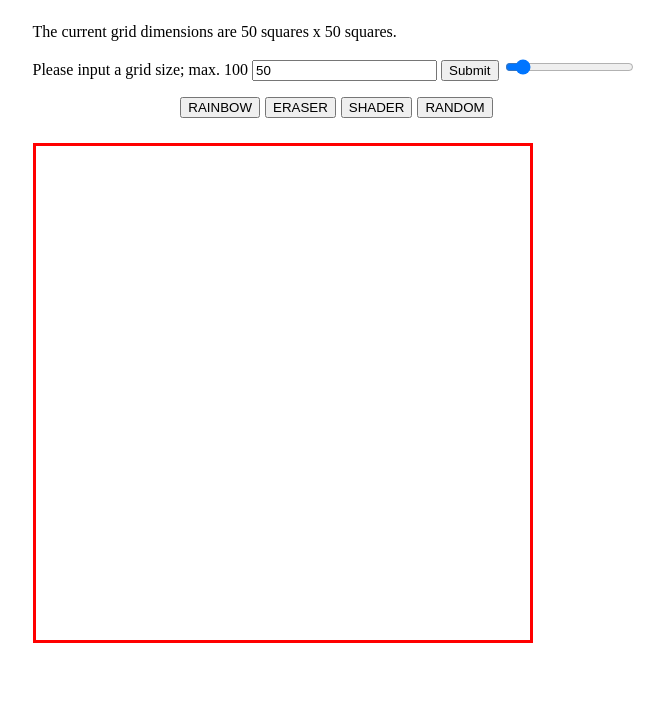
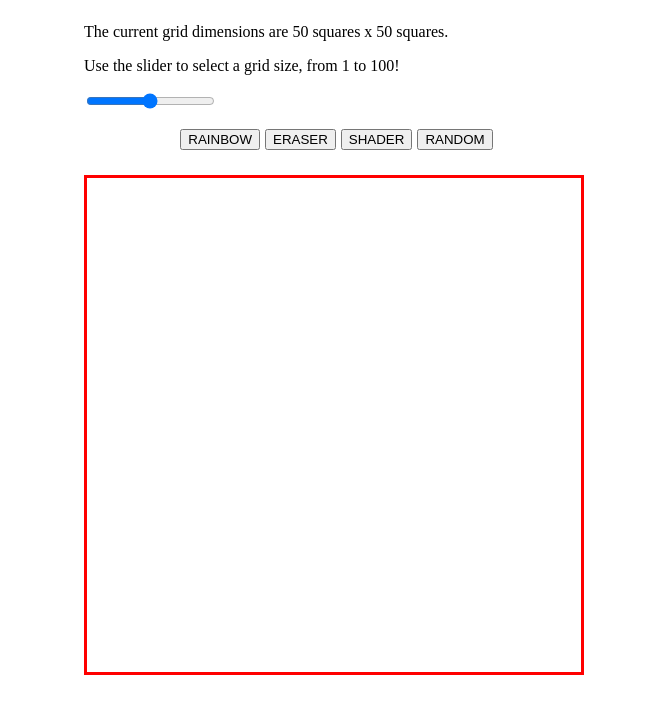
Before and after one commit to fintonius/etch-a-sketch2, a plain HTML site: page index.html in a window 1280 px wide. Shown: the part 58-772 px from the top of the page, without its empty margins (306-970 px from the left). Drawn offline with Linux system fonts and the light colour scheme.

Commit message:
use slider input to create grid and live display slider value on web-page

```diff
--- a/index.html
+++ b/index.html
@@ -17,12 +17,10 @@
 		<div id="page">
 			<h1> Etch-A-Sketch</h1>
 			<div id="grid-dimensions">
-				<p id="size-blurb"></p>
-				<p>Please input a grid size; max. 100
-					<input id="input" value="50">
-					<input type="button" onclick="submitSize()" value="Submit">
-					<input type="range" min="1" max="100" value="10" class="slider" id="slider">
+				<p id="size-blurb">	The current grid dimensions are <output id="a">50</output> squares x <output id="b">50</output> squares.
 				</p>
+				<p>Use the slider to select a grid size, from 1 to 100!</p>
+				<p><input type="range" min="1" max="100" value="50" class="slider" id="slider"></p>
 				<div id="buttons">
 					<button class="button" id="rainbow">RAINBOW</button>
 					<button class="button" id="eraser">ERASER</button>
--- a/script.js
+++ b/script.js
@@ -1,10 +1,25 @@
-//slider for grid size, 1 - 100 - this will require a lot more work than I anticipated so use a branch?!
 //clean up the layout in CSS
 
-let gridSize = document.getElementById('input').value;
-let sizeBlurb = document.getElementById('size-blurb');
+let gridSize = document.getElementById('slider').value;
+
 let gridHeightAndWidth = 500;
 let squareColor = 'black';
+
+let number1 = document.getElementById('a');
+let number2 = document.getElementById('b');
+let slideInput = document.getElementById('slider');
+
+//gives live update for current grid dimentsions
+slideInput.addEventListener('input', () => {
+	number1.textContent = slideInput.value;
+	number2.textContent = slideInput.value;
+});
+
+slideInput.onchange = () => {
+	gridSize = document.getElementById('slider').value;
+			clearGrid();
+			createGrid();
+	};
 
 function createGrid () {
 
@@ -16,12 +31,12 @@ function createGrid () {
 	grid.style.width = gridHeightAndWidth + 'px';
 
 	// create vertical row of divs
-	for (let j = 0; j <= gridSize; j++) {
+	for (let j = 0; j < gridSize; j++) {
 		let horizontalLine = document.createElement('div');
 		horizontalLine.classList.add('line');
 
 		// create horizontal row of divs inside vertical divs
-	for (let i = 0; i <= gridSize; i++) {
+	for (let i = 0; i < gridSize; i++) {
 		let square = document.createElement('div');
 		square.classList.add('square');
 		horizontalLine.appendChild(square);
@@ -31,9 +46,6 @@ function createGrid () {
 	};
 
 	gridContainer.appendChild(grid);
-
-	sizeBlurb.textContent = `The current grid dimensions are ${gridSize} squares x ${gridSize} squares.`
-
 	gridSquareColor();
 };
 
@@ -72,6 +84,7 @@ let rainbowBtn = document.getElementById('rainbow');
 		shaderBtn = false
 	});
 
+//determines the color for each grid square
 function gridSquareColor() {
 	let square = document.querySelectorAll('.square');
 		square.forEach(e => {
@@ -109,12 +122,3 @@ function clearGrid () {
 	let gridRemove = document.getElementById('grid');
 	gridRemove.remove();
 };
-
-function submitSize () {
-	gridSize = document.getElementById('input').value;
-	if (gridSize > 100) {
-		alert('too much')} else {
-			clearGrid();
-			createGrid();
-		};
-	};
```
